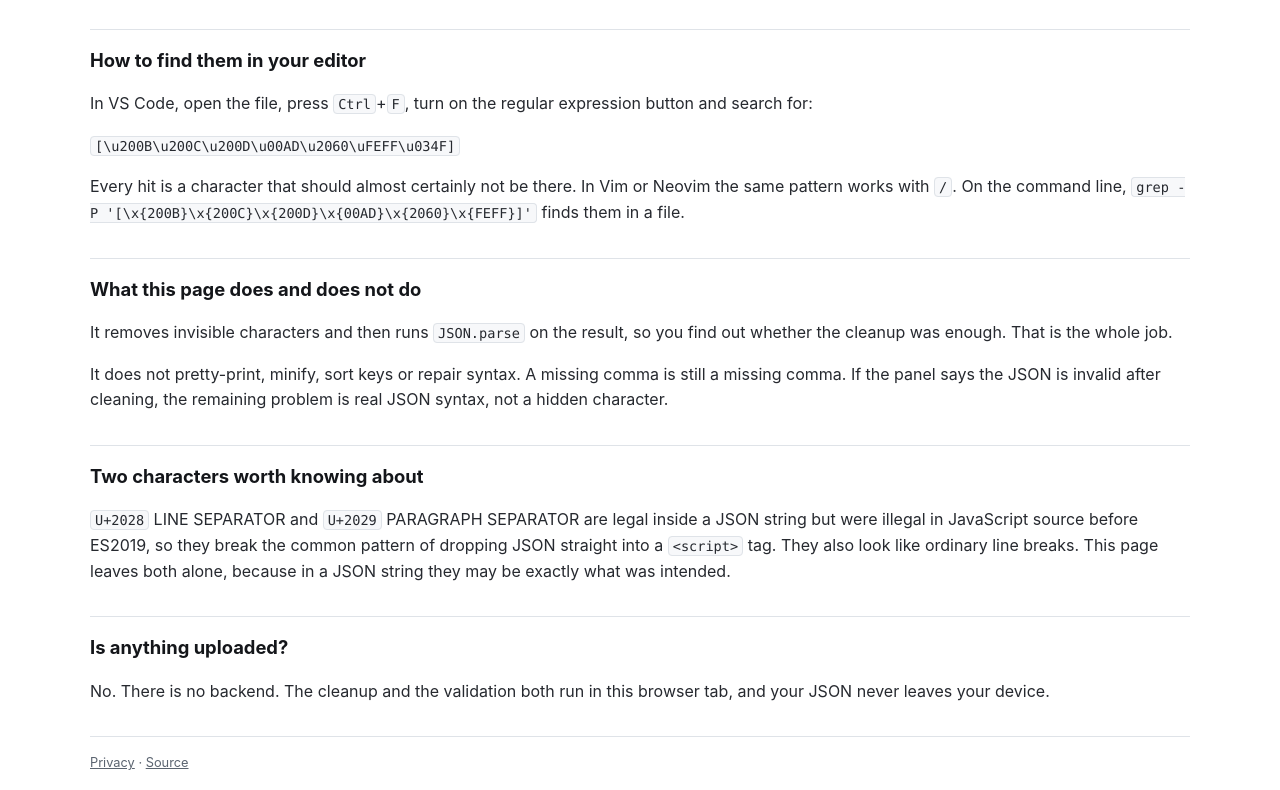
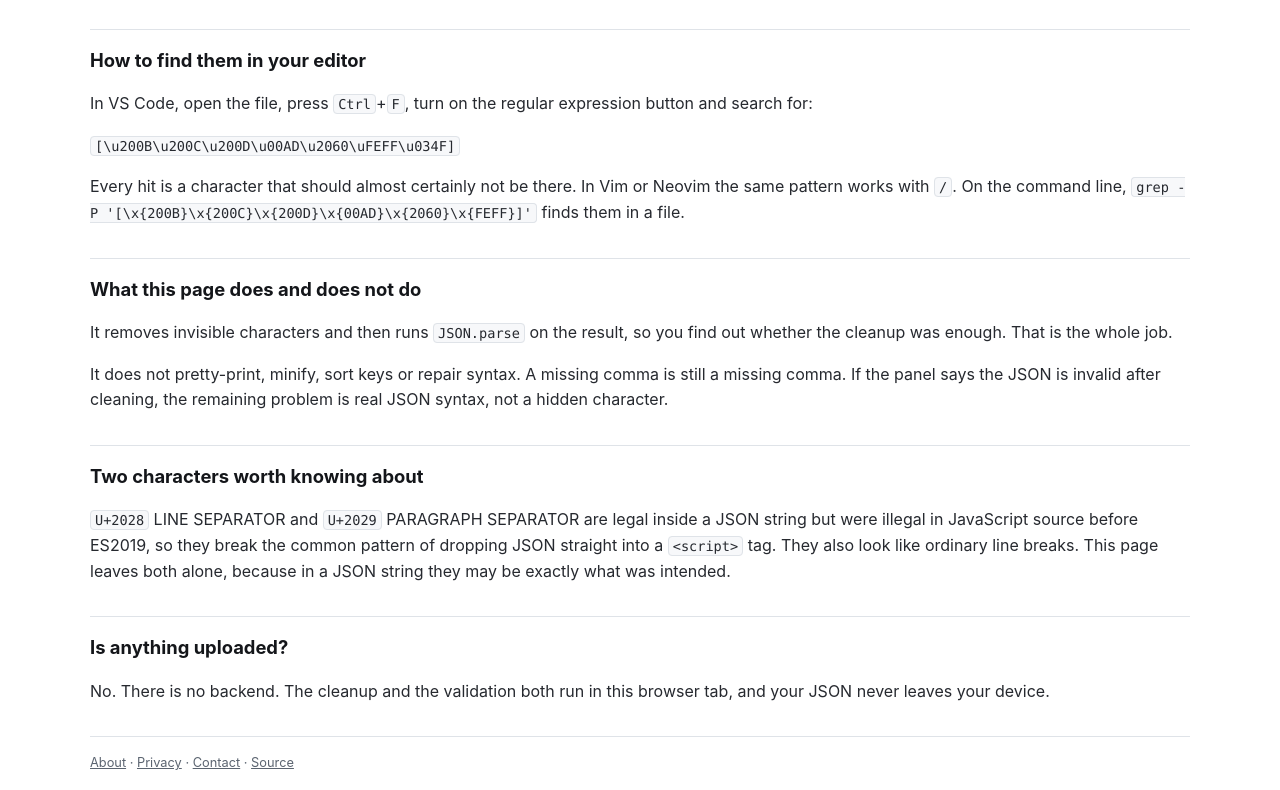
Before and after one commit to f6946672/stripinvisible, a website: page clean-json.html in a window 1280 px wide. Shown: the part 1302-2092 px from the top of the page. Drawn offline with Linux system fonts and the light colour scheme.

Commit message:
site: clean-json.html

```diff
--- a/clean-json.html
+++ b/clean-json.html
@@ -161,7 +161,7 @@
 
 
   <footer class="foot">
-    <a href="/privacy">Privacy</a> &middot; <a href="https://github.com/f6946672/stripinvisible/blob/main/clean-json.html">Source</a>
+    <a href="/about">About</a> &middot; <a href="/privacy">Privacy</a> &middot; <a href="/contact">Contact</a> &middot; <a href="https://github.com/f6946672/stripinvisible/blob/main/clean-json.html">Source</a>
   </footer>
 </main>
 <script src="/core.js"></script>
```
